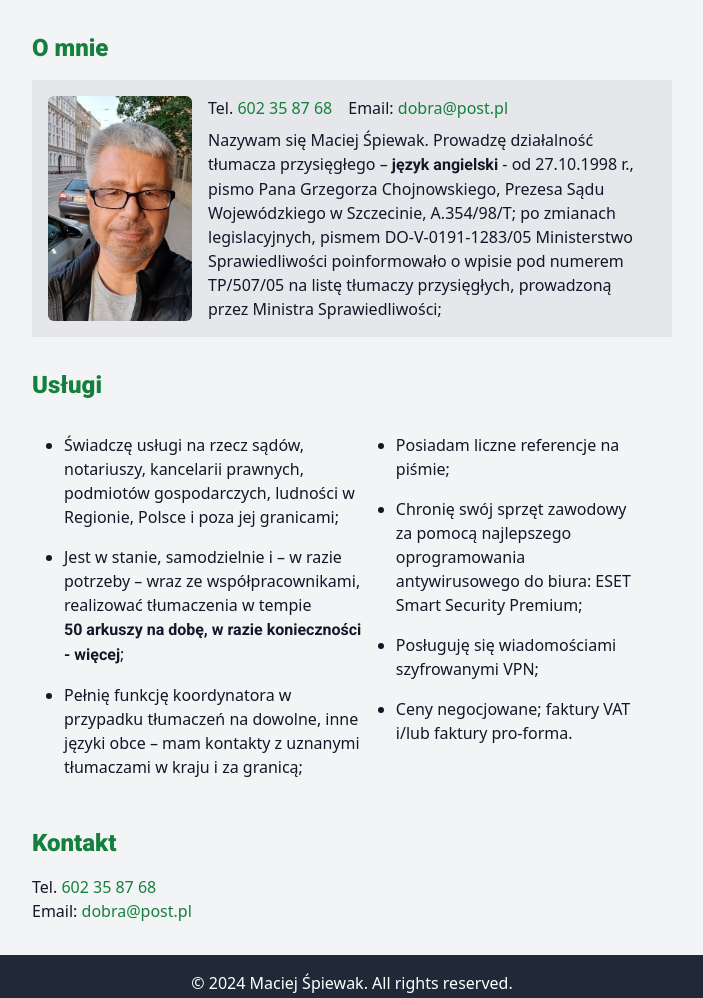
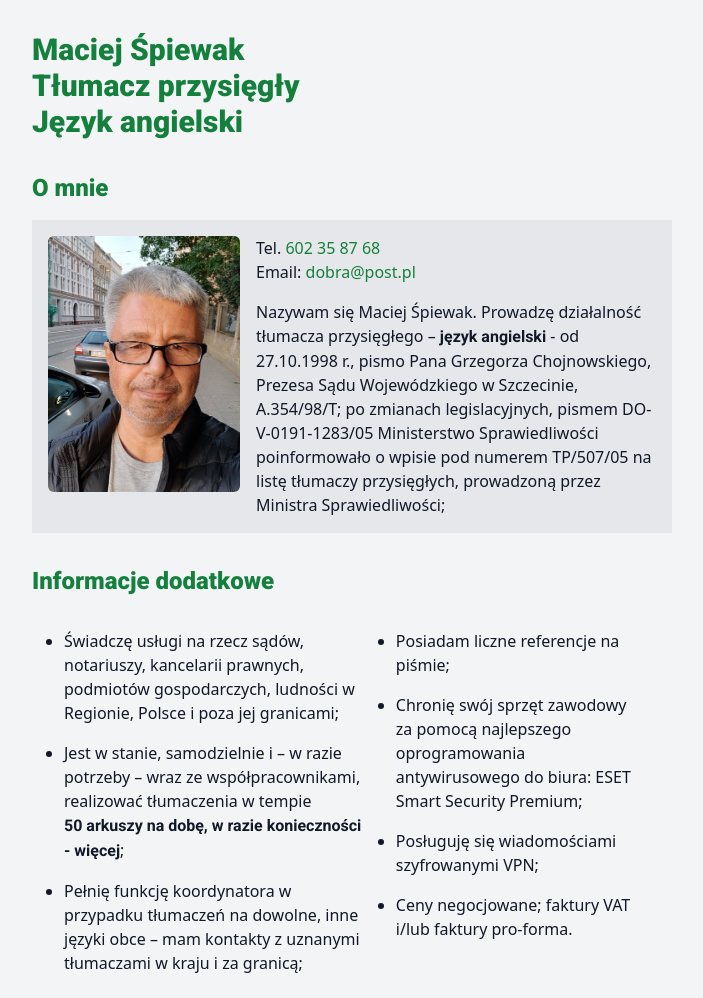
Before and after one commit to flagoon/maciej-tlumaczenia, a plain HTML site: page index.html in a window 1280 px wide. Shown: the top 998 px of the page, without its empty margins (288-991 px from the left). Drawn offline with nearby package versions, Linux system fonts and the light colour scheme; a web font is replaced by a local one.

Commit message:
changes for picture

```diff
--- a/index.html
+++ b/index.html
@@ -46,15 +46,26 @@
   </head>
   <body class="font-sans bg-gray-100 text-gray-900 flex flex-col min-h-screen">
     <div>
+      <section
+        id="header"
+        class="sm:max-w-2xl mx-auto px-4 my-8 text-3xl roboto-black text-green-700"
+      >
+        <p>Maciej Śpiewak</p>
+        <p>Tłumacz przysięgły</p>
+        <p>Język angielski</p>
+      </section>
+
       <section id="introduction" class="sm:max-w-2xl mx-auto px-4 my-8">
         <h2 class="text-2xl text-green-700 mb-4 roboto-black">O mnie</h2>
-        <div class="flex gap-2 sm:gap-4 bg-gray-200 p-4 flex-col sm:flex-row">
+        <div class="grid gap-2 sm:gap-4 bg-gray-200 p-4 grid-cols-3">
+          <div class="row-span-2">
             <img
               src="./assets/img_maciej.jpg"
-            class="sm:w-36 rounded-md object-cover w-full"
+              class="rounded-md object-cover w-36 sm:w-auto"
             />
-          <div class="flex flex-col">
-            <div class="flex gap-0 mb-2 flex-col sm:flex-row sm:gap-4">
+          </div>
+
+          <div class="col-span-2">
             <p class="m-0 p-0">
               Tel.
               <a
@@ -73,22 +84,23 @@
             </p>
           </div>
 
-            <p>
+          <p class="sm:col-span-2 col-span-3">
             Nazywam się Maciej Śpiewak. Prowadzę działalność tłumacza
             przysięgłego –
-              <span class="roboto-bold">język angielski</span> - od 27.10.1998
-              r., pismo Pana Grzegorza Chojnowskiego, Prezesa Sądu Wojewódzkiego
-              w Szczecinie, A.354/98/T; po zmianach legislacyjnych, pismem
+            <span class="roboto-bold">język angielski</span> - od 27.10.1998 r.,
+            pismo Pana Grzegorza Chojnowskiego, Prezesa Sądu Wojewódzkiego w
+            Szczecinie, A.354/98/T; po zmianach legislacyjnych, pismem
             DO-V-0191-1283/05 Ministerstwo Sprawiedliwości poinformowało o
             wpisie pod numerem TP/507/05 na listę tłumaczy przysięgłych,
             prowadzoną przez Ministra Sprawiedliwości;
           </p>
         </div>
-        </div>
       </section>
 
       <section id="services" class="sm:max-w-2xl mx-auto px-4 my-8">
-        <h2 class="text-2xl text-green-700 mb-4 roboto-black">Usługi</h2>
+        <h2 class="text-2xl text-green-700 mb-4 roboto-black">
+          Informacje dodatkowe
+        </h2>
         <div class="flex gap-4 sm:gap-8 px-8 py-4 flex-col sm:flex-row">
           <ul class="list-disc list-outside">
             <li class="mb-4">
```
Lines whose indentation alone changed are shown as unchanged.
